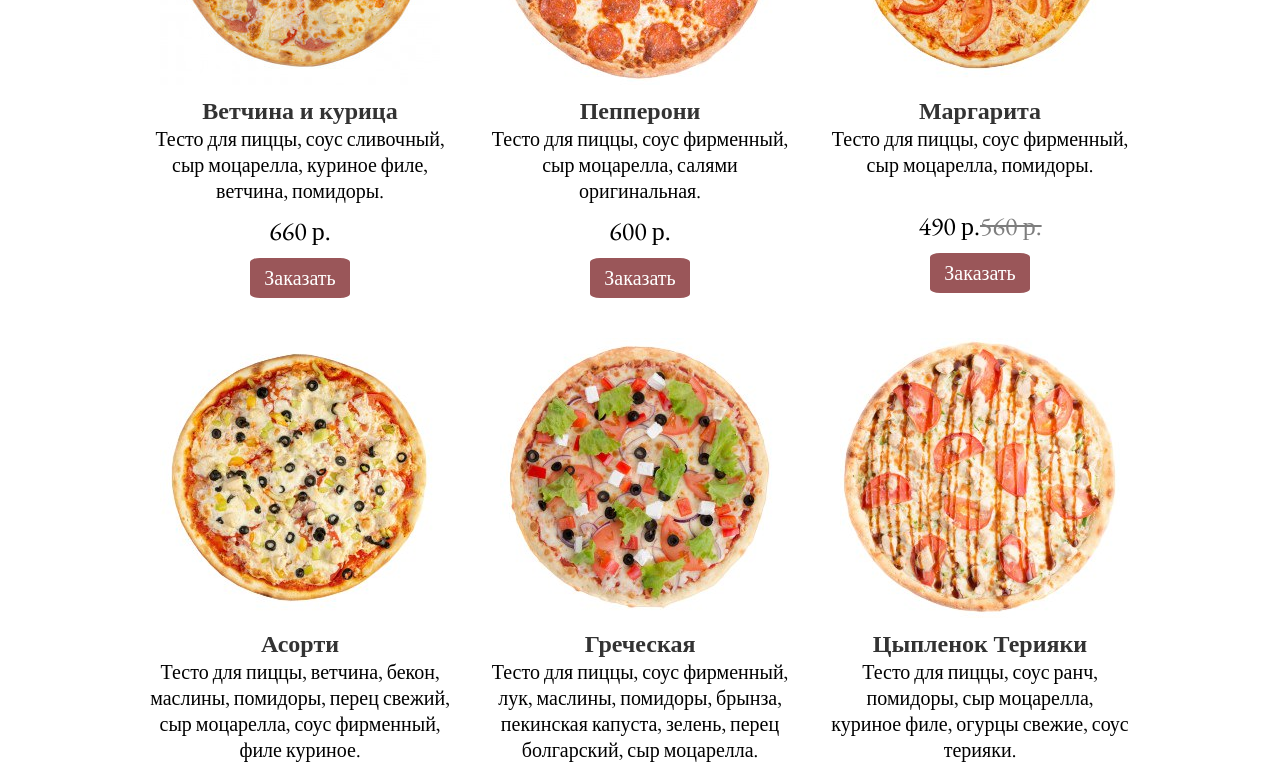
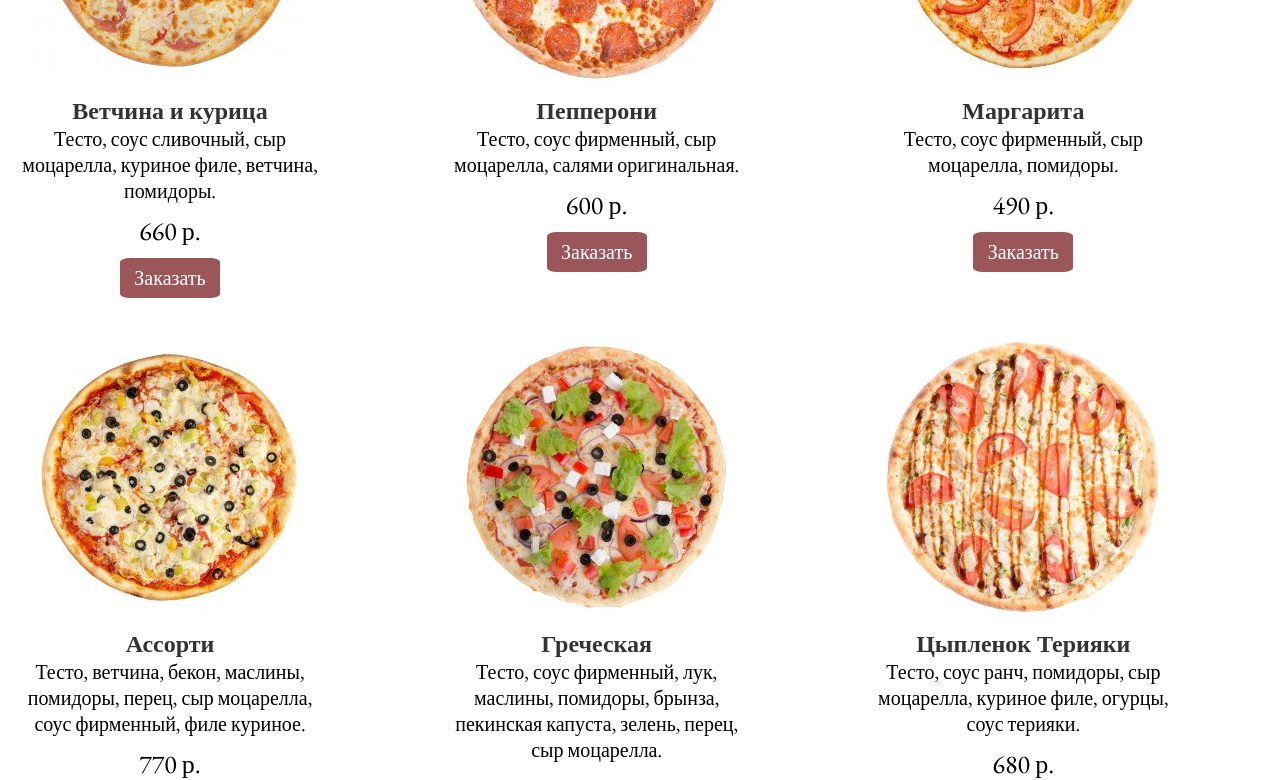
Before and after one commit to goddanshi/p1zza, a Vue app in the folder delivery/frontend/: page / in a window 1280 px wide. Shown: the part 440-1220 px from the top of the page. Built offline with nearby package versions, Linux system fonts and the light colour scheme.

Commit message:
Переделка body сайта, создание объекта pizzas и подставление его свойств recode

```diff
--- a/delivery/frontend/src/components/PizzaRow1.vue
+++ b/delivery/frontend/src/components/PizzaRow1.vue
@@ -2,77 +2,39 @@
     <div class="body1">
       <div class="nadpis"><p>Пицца на любой ваш вкус</p></div>
       <div class="pizzas-container1">
-        <div class="image-container">
-            <img :src="vetchinaikurica" alt="Pizza" />
-            <p class="image-caption">Ветчина и курица</p>
-            <p class="image-description">Тесто для пиццы, соус сливочный, сыр моцарелла, куриное филе, ветчина, помидоры.</p>
-            <p class="image-price">660 р.</p>
-            <button class="image-button">Заказать</button>
-        </div>
-
-        <div class="image-container">
-            <img :src="peperoni" alt="Пепперони">
-            <p class="image-caption">Пепперони</p>
-            <p class="image-description">Тесто для пиццы, соус фирменный, сыр моцарелла, салями оригинальная.</p>
-            <p class="image-price">600 р.</p>
-            <button class="image-button">Заказать</button>
-        </div>
-
-        <div class="image-container">
-            <img :src="margharita" alt="Маргарита">
-             <p class="image-caption">Маргарита</p>
-            <p class="image-description">Тесто для пиццы, соус фирменный, сыр моцарелла, помидоры.</p><br> <!-- br Для правильного отступа -->
-            <p class="image-price">490 р.<s id="opac">560 р.</s></p>
-            <button class="image-button">Заказать</button>
-        </div>
-    </div>
-    <div class="pizzas-container2">
-        <div class="image-container">
-            <img :src="asorti" alt="Pizza" />
-            <p class="image-caption">Асорти</p>
-            <p class="image-description">Тесто для пиццы, ветчина, бекон, маслины, помидоры, перец свежий, сыр моцарелла, соус фирменный, филе куриное.</p>
-            <p class="image-price">770 р.</p>
-            <button class="image-button">Заказать</button>
-        </div>
-
-        <div class="image-container">
-            <img :src="greze" alt="Пепперони">
-            <p class="image-caption">Греческая</p>
-            <p class="image-description">Тесто для пиццы, соус фирменный, лук, маслины, помидоры, брынза, пекинская капуста, зелень, перец болгарский, сыр моцарелла.</p>
-            <p class="image-price">630 р.</p>
-            <button class="image-button">Заказать</button>
-        </div>
-
-        <div class="image-container">
-            <img :src="teriyaki" alt="Маргарита">
-             <p class="image-caption">Цыпленок Терияки</p>
-            <p class="image-description">Тесто для пиццы, соус ранч, помидоры, сыр моцарелла, куриное филе, огурцы свежие, соус терияки.</p><br> <!-- br Для правильного отступа -->
-            <p class="image-price">680 р.</p>
+        <div class="image-container" v-for="(pizza, index) in pizzas" :key="index">
+          <img :src="pizza.image" :alt="pizza.name">
+          <p class="image-caption">{{ pizza.name }}</p>
+          <p class="image-description">{{ pizza.description }}</p>
+          <p class="image-price">{{ pizza.price }} р.</p>
           <button class="image-button">Заказать</button>
         </div>
       </div>
     </div>
   </template>
+
   <script>
-    import vetchinaikurica from '@/assets/Vetchinaikurica-280x280.jpg';
-    import peperoni from '@/assets/Peperoni.jpg';
-    import margharita from '@/assets/Margharita.jpg';
-    import asorti from '@/assets/Asorti.jpg';
-    import greze from '@/assets/Greze.jpg';
-    import teriyaki from '@/assets/Tireyaki.jpg';
+  import vetchinaikurica from "../assets/Vetchinaikurica-280x280.jpg"
+  import peperoni from "../assets/Peperoni.jpg"
+  import margharita from "../assets/Margharita.jpg"
+  import asorti from "../assets/Asorti.jpg"
+  import greze from "../assets/Greze.jpg"
+  import tireyaki from "../assets/Tireyaki.jpg"
   export default {
-        name: "PizzaRow1",
-        data(){
-        return {//Создание свойства чтоб работала локальная фотка (Иначе выводил alt..)
-        margharita,
-        peperoni,
-        vetchinaikurica,
-        asorti,
-        greze,
-        teriyaki,
+    props: ['addToCart'],
+    data() {
+      return {
+        pizzas: [
+          { name: "Ветчина и курица", image: vetchinaikurica, description: "Тесто, соус сливочный, сыр моцарелла, куриное филе, ветчина, помидоры.", price: 660 },
+          { name: "Пепперони", image: peperoni, description: "Тесто, соус фирменный, сыр моцарелла, салями оригинальная.", price: 600 },
+          { name: "Маргарита", image: margharita, description: "Тесто, соус фирменный, сыр моцарелла, помидоры.", price: 490 },
+          { name: "Ассорти", image: asorti, description: "Тесто, ветчина, бекон, маслины, помидоры, перец, сыр моцарелла, соус фирменный, филе куриное.", price: 770 },
+          { name: "Греческая", image: greze, description: "Тесто, соус фирменный, лук, маслины, помидоры, брынза, пекинская капуста, зелень, перец, сыр моцарелла.", price: 630 },
+          { name: "Цыпленок Терияки", image: tireyaki, description: "Тесто, соус ранч, помидоры, сыр моцарелла, куриное филе, огурцы, соус терияки.", price: 680 }
+        ]
       };
     }
-}
+  };
   </script>
 <style>
 .body1{
@@ -84,19 +46,12 @@
     text-align: center;
     font-size: 50px;
 }
-.pizzas-container1 {
-  display: flex;
+.pizzas-container1, .pizzas-container2 {
+  display: grid;
+  grid-template-columns: repeat(3, 1fr); /* 3 колонки */
   justify-content: center;
   gap: 40px;
   padding: 20px;
-  flex-wrap: wrap;
-}
-.pizzas-container2 {
-  display: flex;
-  justify-content: center;
-  gap: 40px;
-  padding: 20px;
-  flex-wrap: wrap;
 }
 .image-container {
   display: flex;
```
Lines whose indentation alone changed are shown as unchanged.
